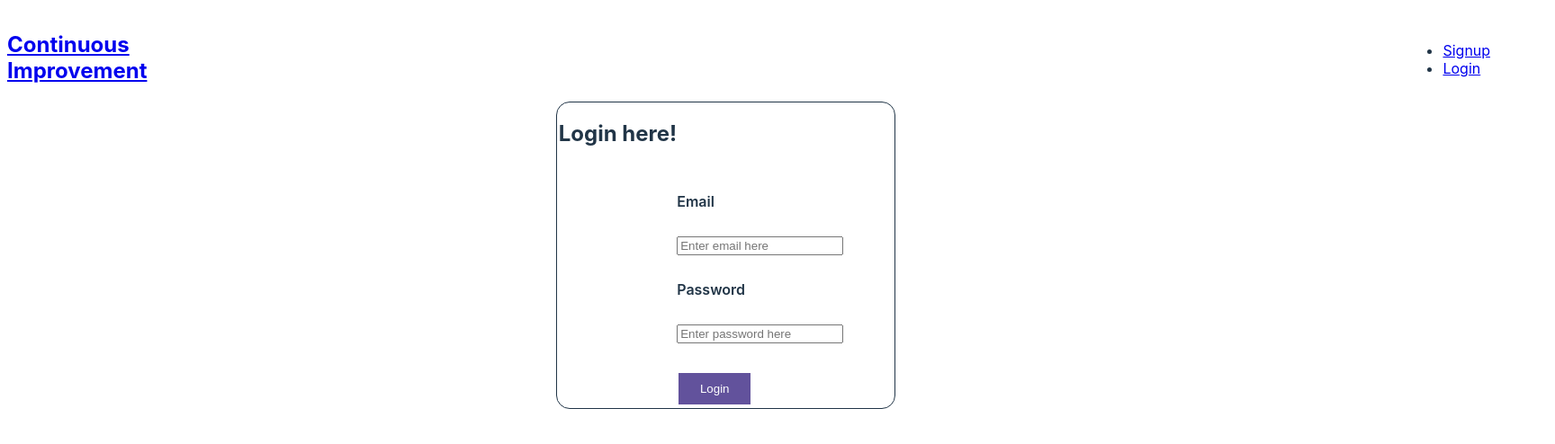
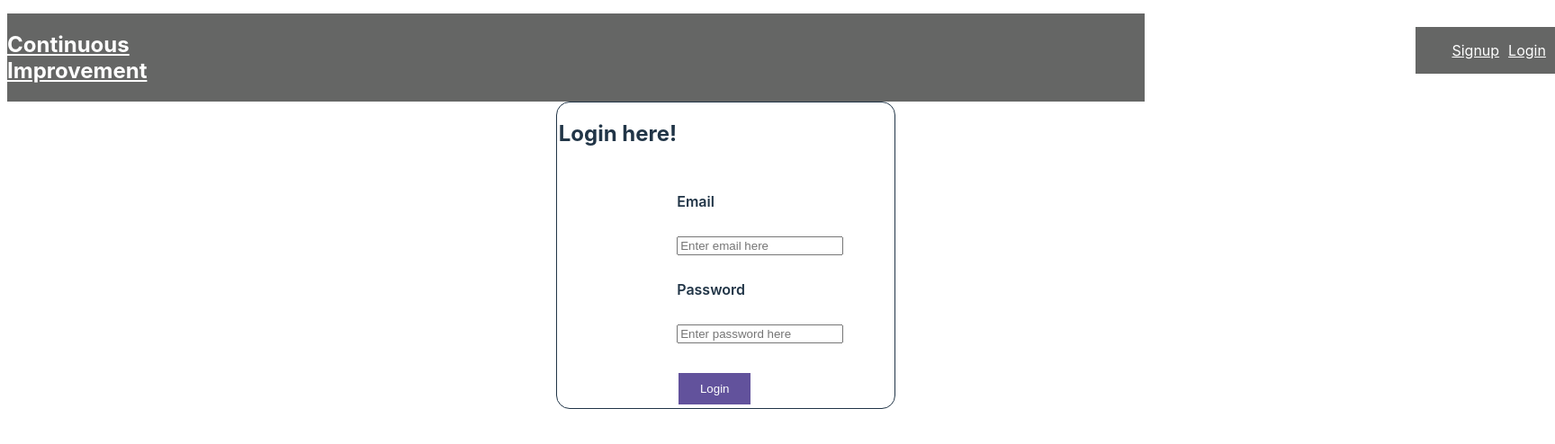
Before and after one commit to aestrella0140/REACT--Project-Management, a React (Vite) app in the folder client/: page /Login in a window 1280 px wide. Shown: the top 494 px of the page at 90% size, 1728 px wide, since content can reach past the window. Built offline with nearby package versions, Linux system fonts and the light colour scheme.

Commit message:
styling for nav bar

```diff
--- a/client/src/components/header/nav.jsx
+++ b/client/src/components/header/nav.jsx
@@ -7,14 +7,14 @@ function Nav() {
         if (Auth.loggedIn()) {
             return (
                 <div className='nav'>
-                    <ul>
+                    <ul className='ul-nav'>
                         <li>
-                            <Link to='/Profile' >
+                            <Link to='/Profile' className='link'>
                                 Profile
                             </Link>
                         </li>
                         <li>
-                            <Link to='/dashboard' >
+                            <Link to='/dashboard' className='link'>
                                 dashboard
                             </Link>
                         </li>
@@ -29,14 +29,14 @@ function Nav() {
         } else {
             return (
                 <div className='nav'>
-                    <ul>
+                    <ul className='ul-nav'>
                         <li>
-                            <Link to='/Signup'>
+                            <Link to='/Signup' className='link'>
                                 Signup
                             </Link>
                         </li>
                         <li>
-                            <Link to='/Login'>
+                            <Link to='/Login' className='link'>
                                 Login
                             </Link>
                         </li>
@@ -50,7 +50,7 @@ function Nav() {
         <header>
             <div className='nav'>
                 <h2>
-                    <Link to='/' >
+                    <Link to='/'className='link'>
                         Continuous Improvement
                     </Link>
                 </h2>
--- a/client/src/index.css
+++ b/client/src/index.css
@@ -73,6 +73,19 @@ button {
   list-style: none;
   position: relative;
   margin-top: 15px;
+  background-color: #656665;
+}
+
+.link {
+  display: flex;
+  /* background-color: #da291c; */
+  color: #ffffff;
+  margin-right: 10px;
+}
+
+.ul-nav {
+  display: flex;
+  list-style: none;
 }
 
 @media (prefers-color-scheme: light) {
```
